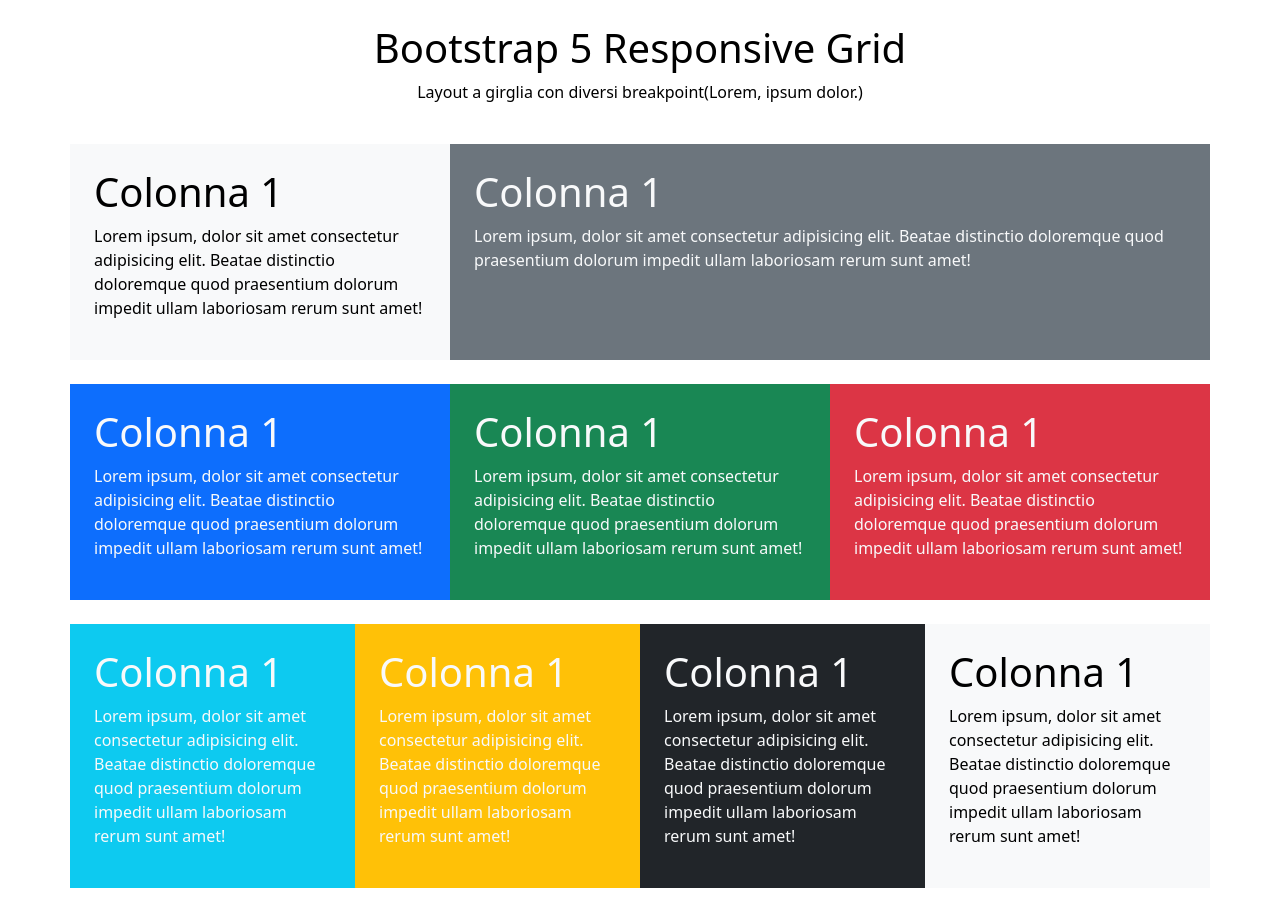
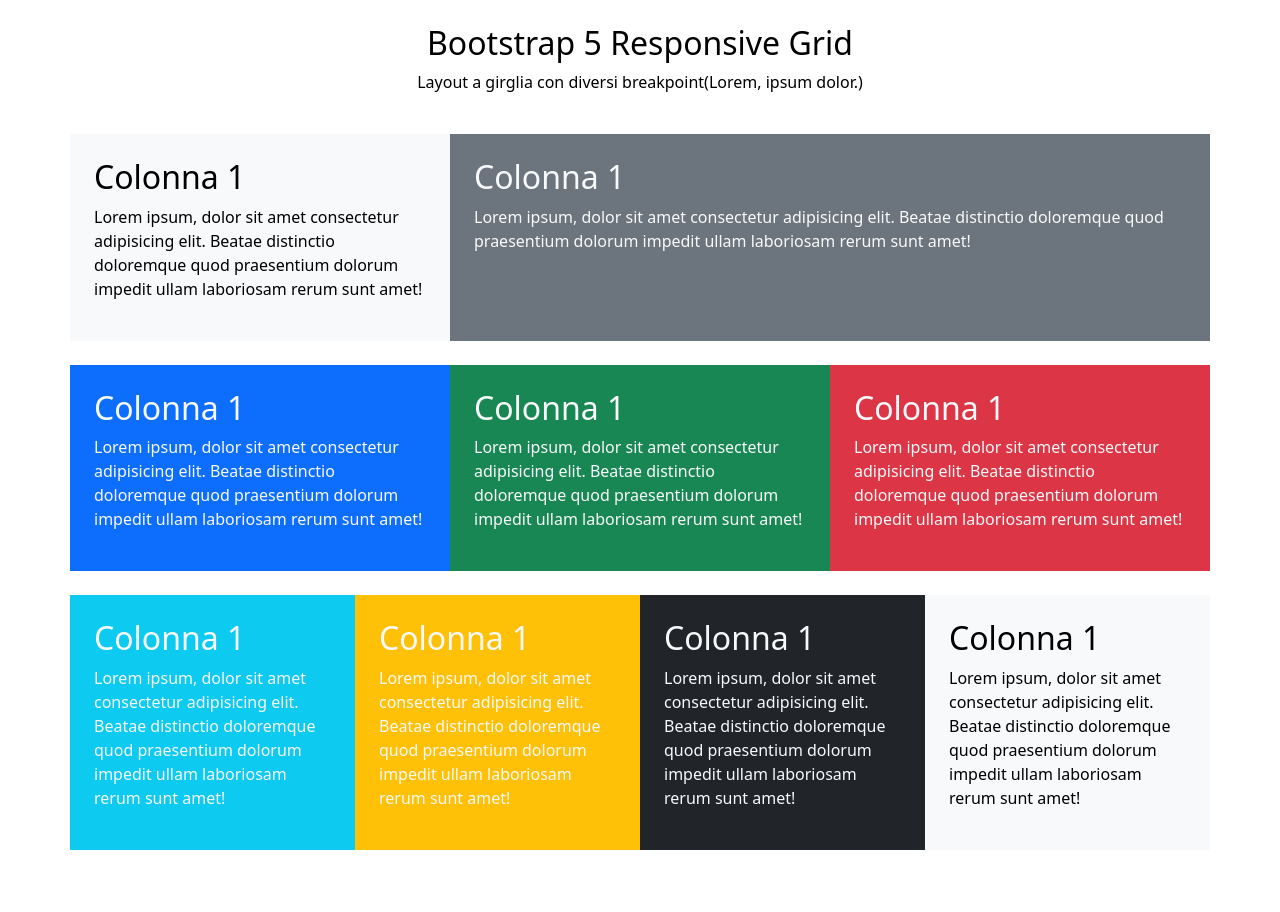
Before and after one commit to RaffaelePellegrino/htmlcss-bootstrap-layout, a plain HTML site: page index.html in a window 1280 px wide. After the commit the page ends 874 px from the top, so only its background shows below. Drawn offline with nearby package versions, Linux system fonts and the light colour scheme.

Commit message:
fix h1 con h2

```diff
--- a/index.html
+++ b/index.html
@@ -14,51 +14,51 @@
     <div class="container-sm text-light">
         <div class="row my-4 text-black ">
             <div class="col-sm-12 d-flex justify-content-center flex-column aling-items-center text-center">
-                <h1>Bootstrap 5 Responsive Grid</h1>
+                <h2>Bootstrap 5 Responsive Grid</h2>
                 <p>Layout a girglia con diversi breakpoint(Lorem, ipsum dolor.)</p>
             </div>
         </div>
         <div class="row my-4">
             <div class="col-sm-12 col-lg-6 col-xl-4  bg-light p-4 text-black">
-                <h1>Colonna 1</h1>
+                <h2>Colonna 1</h2>
                 <p>Lorem ipsum, dolor sit amet consectetur adipisicing elit. Beatae distinctio doloremque quod praesentium dolorum impedit ullam laboriosam rerum sunt amet!</p>
             </div>
             <div class="col-sm-12 col-lg-6 col-xl-8 bg-secondary p-4">
-                <h1>Colonna 1</h1>
+                <h2>Colonna 1</h2>
                 <p>Lorem ipsum, dolor sit amet consectetur adipisicing elit. Beatae distinctio doloremque quod praesentium dolorum impedit ullam laboriosam rerum sunt amet!</p>
             </div>
         </div>
 
         <div class="row my-4 text-light">
             <div class="col-sm-6 col-lg-4  bg-primary p-4">
-                <h1>Colonna 1</h1>
+                <h2>Colonna 1</h2>
                 <p>Lorem ipsum, dolor sit amet consectetur adipisicing elit. Beatae distinctio doloremque quod praesentium dolorum impedit ullam laboriosam rerum sunt amet!</p>
             </div>
             <div class="col-sm-6 col-lg-4 bg-success p-4">
-                <h1>Colonna 1</h1>
+                <h2>Colonna 1</h2>
                 <p>Lorem ipsum, dolor sit amet consectetur adipisicing elit. Beatae distinctio doloremque quod praesentium dolorum impedit ullam laboriosam rerum sunt amet!</p>
             </div>
             <div class="col-sm-12 col-lg-4 bg-danger p-4">
-                <h1>Colonna 1</h1>
+                <h2>Colonna 1</h2>
                 <p>Lorem ipsum, dolor sit amet consectetur adipisicing elit. Beatae distinctio doloremque quod praesentium dolorum impedit ullam laboriosam rerum sunt amet!</p>
             </div>
         </div>
 
         <div class="row my-4 text-light">
             <div class="col-sm-6 col-lg-3 bg-info p-4">
-                <h1>Colonna 1</h1>
+                <h2>Colonna 1</h2>
                 <p>Lorem ipsum, dolor sit amet consectetur adipisicing elit. Beatae distinctio doloremque quod praesentium dolorum impedit ullam laboriosam rerum sunt amet!</p>
             </div>
             <div class="col-sm-6 col-lg-3  bg-warning p-4">
-                <h1>Colonna 1</h1>
+                <h2>Colonna 1</h2>
                 <p>Lorem ipsum, dolor sit amet consectetur adipisicing elit. Beatae distinctio doloremque quod praesentium dolorum impedit ullam laboriosam rerum sunt amet!</p>
             </div>
             <div class="col-sm-6 col-lg-3  bg-dark p-4">
-                <h1>Colonna 1</h1>
+                <h2>Colonna 1</h2>
                 <p>Lorem ipsum, dolor sit amet consectetur adipisicing elit. Beatae distinctio doloremque quod praesentium dolorum impedit ullam laboriosam rerum sunt amet!</p>
             </div>
             <div class="col-sm-6 col-lg-3  bg-light p-4 text-black">
-                <h1>Colonna 1</h1>
+                <h2>Colonna 1</h2>
                 <p>Lorem ipsum, dolor sit amet consectetur adipisicing elit. Beatae distinctio doloremque quod praesentium dolorum impedit ullam laboriosam rerum sunt amet!</p>
             </div>
         </div>
```
